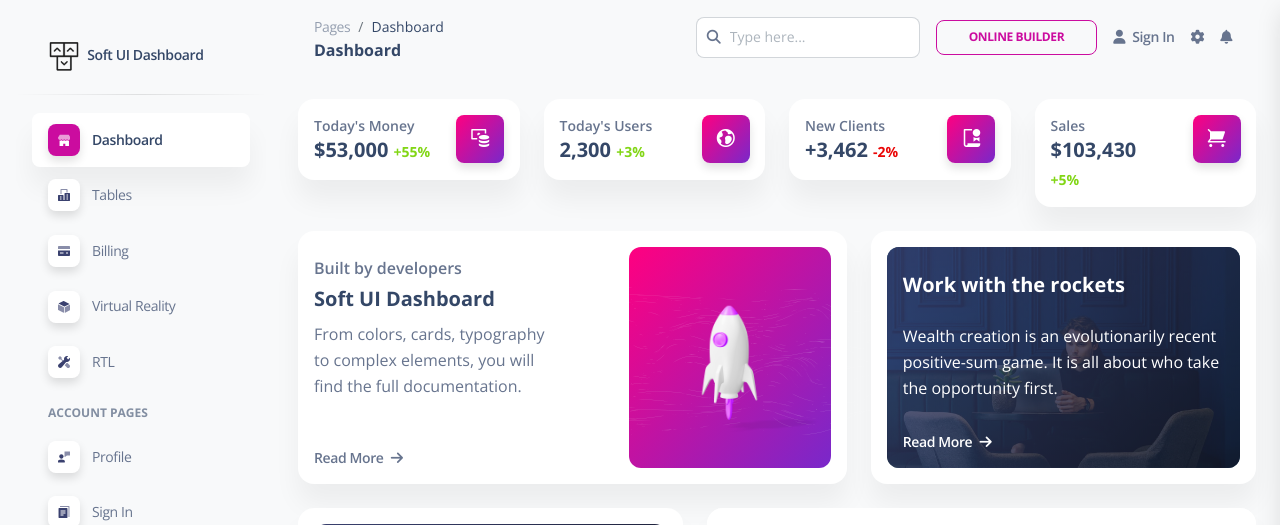
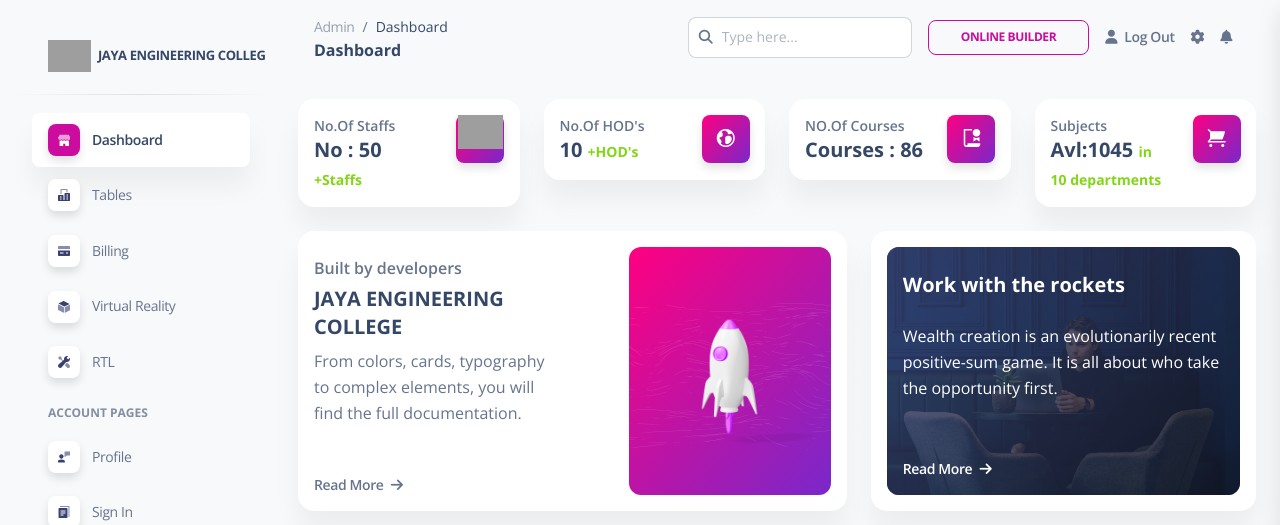
Before and after one commit to NagiPragalathan/Faculty_apraisal, a Django app: template templates/dashboard/dashboard.html in a window 1280 px wide. Shown: the top 525 px of the page. Run offline with Django 4.2, Linux system fonts and the light colour scheme; the template is opened without the code that fills it, so the values that code supplies are empty; some libraries are stand-ins or nearby versions; grey boxes are pictures that could not be loaded.

Commit message:
Admin page updated

```diff
--- a/templates/dashboard/dashboard.html
+++ b/templates/dashboard/dashboard.html
@@ -1,6 +1,6 @@
 <!--
 =========================================================
-* Soft UI Dashboard - v1.0.7
+* JAYA ENGINEERING COLLEGE - v1.0.7
 =========================================================
 
 * Product Page: https://www.creative-tim.com/product/soft-ui-dashboard
@@ -21,7 +21,7 @@
   <link rel="apple-touch-icon" sizes="76x76" href=" {% static 'dashboard/assets/img/apple-icon.png' %} ">
   <link rel="icon" type="image/png" href=" {% static 'dashboard/assets/img/favicon.png' %} ">
   <title>
-    Soft UI Dashboard by Creative Tim
+    JAYA ENGINEERING COLLEGE by Creative Tim
   </title>
   <!--     Fonts and icons     -->
   <link href="https://fonts.googleapis.com/css?family=Open+Sans:300,400,600,700" rel="stylesheet" />
@@ -40,8 +40,8 @@
     <div class="sidenav-header">
       <i class="fas fa-times p-3 cursor-pointer text-secondary opacity-5 position-absolute end-0 top-0 d-none d-xl-none" aria-hidden="true" id="iconSidenav"></i>
       <a class="navbar-brand m-0" href=" {% static ' https://demos.creative-tim.com/soft-ui-dashboard/pages/dashboard.html ' %} " target="_blank">
-        <img src=" {% static 'dashboard/assets/img/logo-ct-dark.png' %} " class="navbar-brand-img h-100" alt="main_logo">
-        <span class="ms-1 font-weight-bold">Soft UI Dashboard</span>
+        <img src= 'http://jec.ac.in/wp-content/themes/Jayacollege_2017/images/footer-logo.png' class="navbar-brand-img h-100" alt="main_logo">
+        <span style="font-size: 13px;" class="ms-1 font-weight-bold "><b>JAYA ENGINEERING COLLEGE</b></span>
       </a>
     </div>
     <hr class="horizontal dark mt-0">
@@ -240,7 +240,7 @@
       <div class="container-fluid py-1 px-3">
         <nav aria-label="breadcrumb">
           <ol class="breadcrumb bg-transparent mb-0 pb-0 pt-1 px-0 me-sm-6 me-5">
-            <li class="breadcrumb-item text-sm"><a class="opacity-5 text-dark" href=" {% static 'javascript:;' %} ">Pages</a></li>
+            <li class="breadcrumb-item text-sm"><a class="opacity-5 text-dark" href=" {% static 'javascript:;' %} ">Admin</a></li>
             <li class="breadcrumb-item text-sm text-dark active" aria-current="page">Dashboard</li>
           </ol>
           <h6 class="font-weight-bolder mb-0">Dashboard</h6>
@@ -259,7 +259,7 @@
             <li class="nav-item d-flex align-items-center">
               <a href=" {% static 'javascript:;' %} " class="nav-link text-body font-weight-bold px-0">
                 <i class="fa fa-user me-sm-1"></i>
-                <span class="d-sm-inline d-none">Sign In</span>
+                <span class="d-sm-inline d-none">Log Out</span>
               </a>
             </li>
             <li class="nav-item d-xl-none ps-3 d-flex align-items-center">
@@ -362,16 +362,16 @@
               <div class="row">
                 <div class="col-8">
                   <div class="numbers">
-                    <p class="text-sm mb-0 text-capitalize font-weight-bold">Today's Money</p>
+                    <p class="text-sm mb-0 text-capitalize font-weight-bold">No.of staffs</p>
                     <h5 class="font-weight-bolder mb-0">
-                      $53,000
-                      <span class="text-success text-sm font-weight-bolder">+55%</span>
+                      No : 50
+                      <span class="text-success text-sm font-weight-bolder">+Staffs</span>
                     </h5>
                   </div>
                 </div>
                 <div class="col-4 text-end">
                   <div class="icon icon-shape bg-gradient-primary shadow text-center border-radius-md">
-                    <i class="ni ni-money-coins text-lg opacity-10" aria-hidden="true"></i>
+                    <img style="width: 45px;" src="https://cdn3d.iconscout.com/3d/premium/thumb/staff-management-5706036-4755478.png">
                   </div>
                 </div>
               </div>
@@ -384,10 +384,10 @@
               <div class="row">
                 <div class="col-8">
                   <div class="numbers">
-                    <p class="text-sm mb-0 text-capitalize font-weight-bold">Today's Users</p>
+                    <p class="text-sm mb-0 text-capitalize font-weight-bold">No.of HOD's</p>
                     <h5 class="font-weight-bolder mb-0">
-                      2,300
-                      <span class="text-success text-sm font-weight-bolder">+3%</span>
+                      10
+                      <span class="text-success text-sm font-weight-bolder">+HOD's</span>
                     </h5>
                   </div>
                 </div>
@@ -406,10 +406,9 @@
               <div class="row">
                 <div class="col-8">
                   <div class="numbers">
-                    <p class="text-sm mb-0 text-capitalize font-weight-bold">New Clients</p>
+                    <p class="text-sm mb-0 text-capitalize font-weight-bold">NO.of Courses</p>
                     <h5 class="font-weight-bolder mb-0">
-                      +3,462
-                      <span class="text-danger text-sm font-weight-bolder">-2%</span>
+                      Courses : 86
                     </h5>
                   </div>
                 </div>
@@ -428,10 +427,10 @@
               <div class="row">
                 <div class="col-8">
                   <div class="numbers">
-                    <p class="text-sm mb-0 text-capitalize font-weight-bold">Sales</p>
+                    <p class="text-sm mb-0 text-capitalize font-weight-bold">Subjects</p>
                     <h5 class="font-weight-bolder mb-0">
-                      $103,430
-                      <span class="text-success text-sm font-weight-bolder">+5%</span>
+                      Avl:1045
+                      <span class="text-success text-sm font-weight-bolder">in 10 departments</span>
                     </h5>
                   </div>
                 </div>
@@ -453,7 +452,7 @@
                 <div class="col-lg-6">
                   <div class="d-flex flex-column h-100">
                     <p class="mb-1 pt-2 text-bold">Built by developers</p>
-                    <h5 class="font-weight-bolder">Soft UI Dashboard</h5>
+                    <h5 class="font-weight-bolder">JAYA ENGINEERING COLLEGE</h5>
                     <p class="mb-5">From colors, cards, typography to complex elements, you will find the full documentation.</p>
                     <a class="text-body text-sm font-weight-bold mb-0 icon-move-right mt-auto" href=" {% static 'javascript:;' %} ">
                       Read More
@@ -1025,7 +1024,7 @@
         <div>
           <h6 class="mb-0">Sidebar Colors</h6>
         </div>
-        <a href=" {% static 'javascript:void(0)' %} " class="switch-trigger background-color">
+        <a href="javascript:void(0)" class="switch-trigger background-color">
           <div class="badge-colors my-2 text-start">
             <span class="badge filter bg-gradient-primary active" data-color="primary" onclick="sidebarColor(this)"></span>
             <span class="badge filter bg-gradient-dark" data-color="dark" onclick="sidebarColor(this)"></span>
@@ -1252,6 +1251,7 @@
       }
       Scrollbar.init(document.querySelector('#sidenav-scrollbar'), options);
     }
+
   </script>
   <!-- Github buttons -->
   <script async defer src="https://buttons.github.io/buttons.js"></script>
```
Also changed, not shown: templates/sample/Admin_add_staff.html (added, +33 -0 lines).
